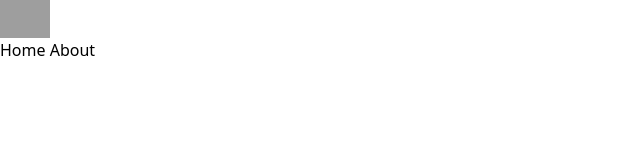
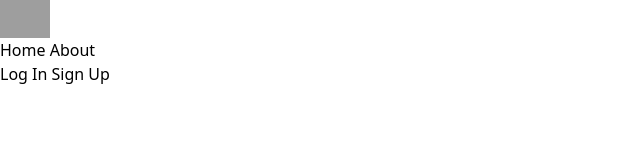
Before and after one commit to dcc5235/Tea_Landing, a plain HTML site: page index.html in a window 1280 px wide. Shown: the whole page, without its empty margins (0-640 px from the left). Drawn offline with nearby package versions, Linux system fonts and the light colour scheme; grey boxes are pictures that could not be loaded.

Commit message:
right side nav

```diff
--- a/index.html
+++ b/index.html
@@ -20,7 +20,8 @@
     </div>
     <!-- right -->
     <div>
-
+      <a href="#">Log In</a>
+      <a href="#">Sign Up</a>
     </div>
   </div>
   <!-- hero -->
```
